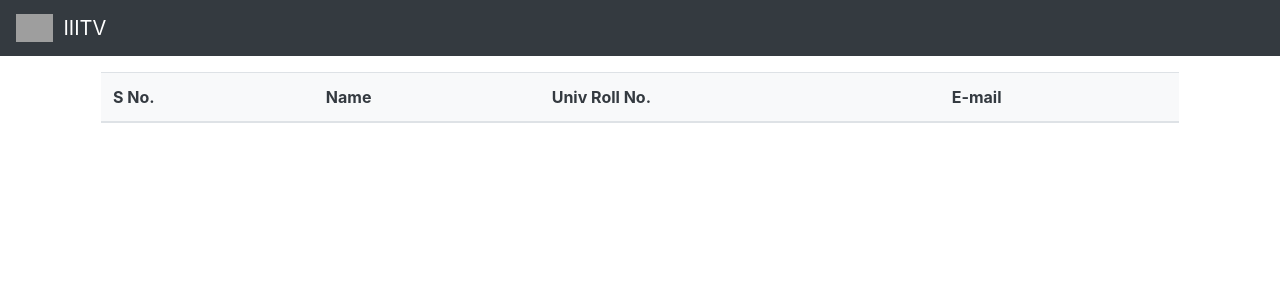
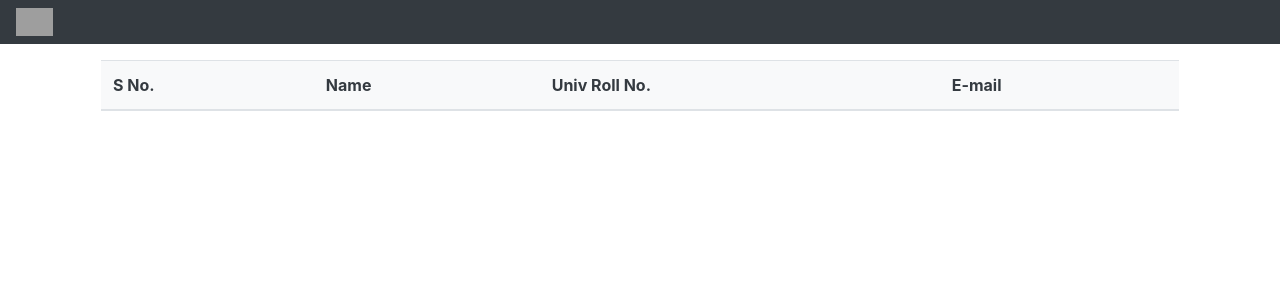
Before and after one commit to avsingh999/Attendence, a Django app: page /student_list/1/1/1 in a window 1280 px wide. Shown: the top 300 px of the page. Run offline with Django 3.2, Linux system fonts and the light colour scheme; data that the repository does not hold is empty; some libraries are stand-ins or nearby versions; grey boxes are pictures that could not be loaded.

Commit message:
removed iitv text

```diff
--- a/home/templates/home/header.html
+++ b/home/templates/home/header.html
@@ -13,8 +13,7 @@
   <body>
 
     <nav class="navbar navbar-expand-lg navbar-dark bg-dark">
-  <img class="logo" src="http://iiitv.github.io/college_website/img/IIITV_Logo_1x1_small.png" alt="..." style="width:3%;margin-right:10px;">
-  <a class="navbar-brand" href="/">IIITV</a>
+  <img class="logo" src="http://iiitv.github.io/college_website/img/IIITV_Logo_1x1_small.png" alt="..." style="width:3%;">
   <button class="navbar-toggler" type="button" data-toggle="collapse" data-target="#navbarNavDropdown" aria-controls="navbarNavDropdown" aria-expanded="false" aria-label="Toggle navigation">
     <span class="navbar-toggler-icon"></span>
   </button>
```
